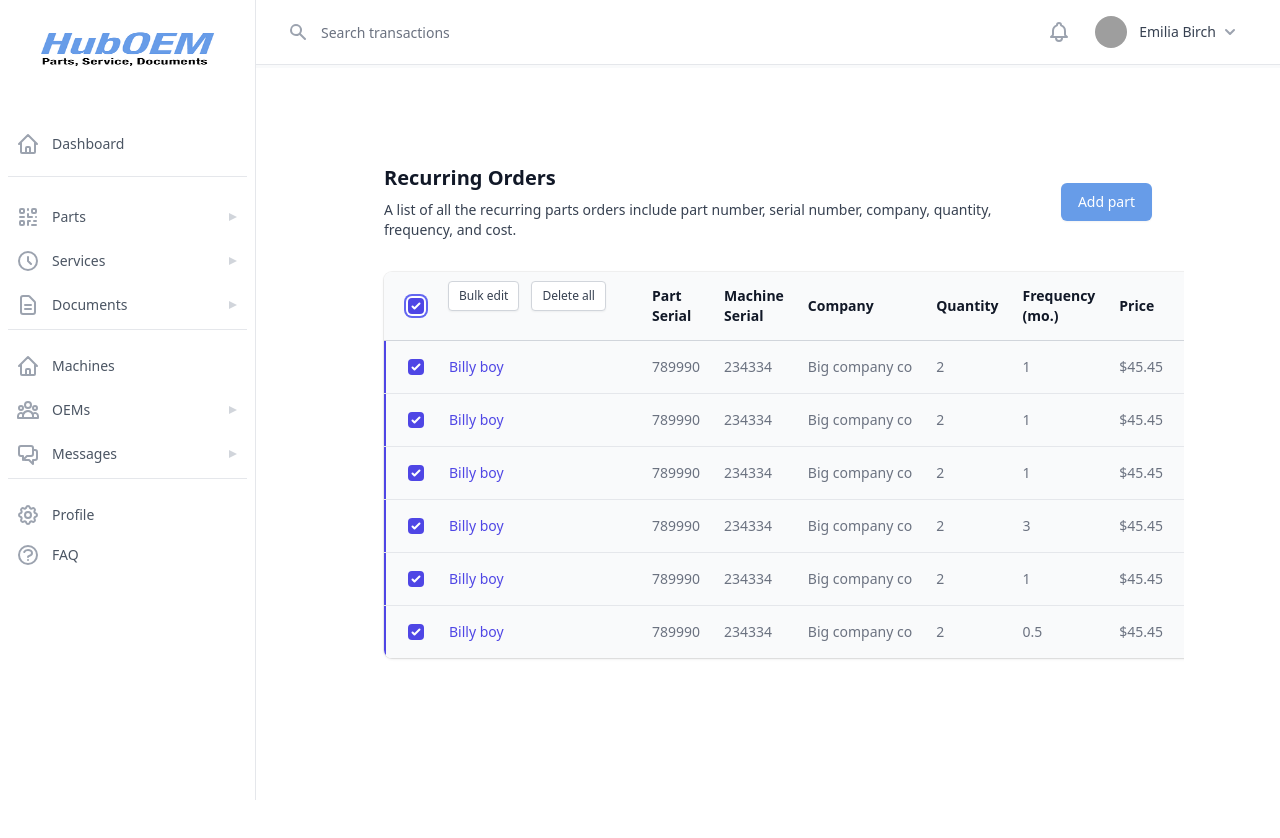
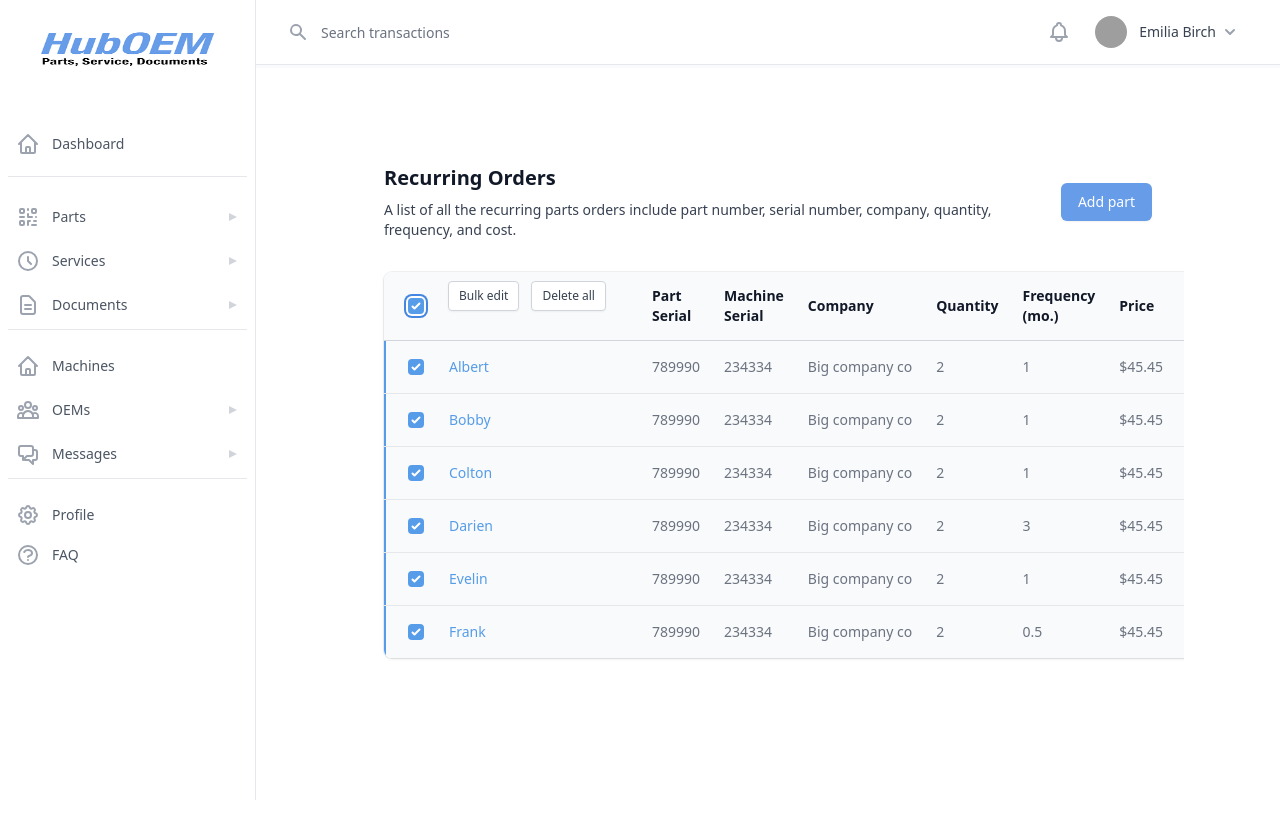
Before and after one commit to HubOEM/huboem-frontend, a React (Create React App) app: page /Recurring_Parts in a window 1280 px wide. Both pictures are taken after a click on the checkbox 416 px from the left and 306 px from the top of the page. Shown: the top 838 px of the page. Built offline with nearby package versions, Linux system fonts and the light colour scheme; grey boxes are pictures that could not be loaded.

Commit message:
recurring orders

```diff
--- a/src/Pages/Parts/RecurringOrders.js
+++ b/src/Pages/Parts/RecurringOrders.js
@@ -1,10 +1,10 @@
 import { useLayoutEffect, useRef, useState } from 'react'
-import { ChevronDownIcon } from '@heroicons/react/solid'
+
 
 
 const parts = [
     {
-        name: 'Billy boy',
+        name: 'Albert',
         serialPart: '234334',
         serialMachine: '789990',
         company: 'Big company co',
@@ -13,7 +13,7 @@ const parts = [
         price: '$45.45',
     },
     {
-        name: 'Billy boy',
+        name: 'Bobby',
         serialPart: '234334',
         serialMachine: '789990',
         company: 'Big company co',
@@ -22,7 +22,7 @@ const parts = [
         price: '$45.45',
     },
     {
-        name: 'Billy boy',
+        name: 'Colton',
         serialPart: '234334',
         serialMachine: '789990',
         company: 'Big company co',
@@ -31,7 +31,7 @@ const parts = [
         price: '$45.45',
     },
     {
-        name: 'Billy boy',
+        name: 'Darien',
         serialPart: '234334',
         serialMachine: '789990',
         company: 'Big company co',
@@ -40,7 +40,7 @@ const parts = [
         price: '$45.45',
     },
     {
-        name: 'Billy boy',
+        name: 'Evelin',
         serialPart: '234334',
         serialMachine: '789990',
         company: 'Big company co',
@@ -49,7 +49,7 @@ const parts = [
         price: '$45.45',
     },
     {
-        name: 'Billy boy',
+        name: 'Frank',
         serialPart: '234334',
         serialMachine: '789990',
         company: 'Big company co',
@@ -82,7 +82,14 @@ function RecurringOrders() {
         setIndeterminate(false)
     }
 
+    const editable = useState(false)
+
+    function handleEdit() {
+        return !editable
+    }
+
     return (
+
         <>
             <div className="min-h-full pb-24 pl-24 pr-24">
                 <div className="lg:pl-64 flex flex-col flex-1">
@@ -104,7 +111,7 @@ function RecurringOrders() {
                                     <select
                                         id="type"
                                         name="type"
-                                        className="appearance-none block w-full bg-none bg-white border border-gray-300 rounded-md pl-3 pr-10 py-2 text-base text-gray-900 focus:outline-none focus:ring-indigo-500 focus:border-indigo-500 sm:text-sm"
+                                        className="appearance-none block w-full bg-none bg-white border border-gray-300 rounded-md pl-3 pr-10 py-2 text-base text-gray-900 focus:outline-none focus:ring-[#4586e1] focus:border-[#4586e1] sm:text-sm"
                                         defaultValue="Serial Number"
                                     >
                                         <option>Machine (Serial #)</option>
@@ -129,7 +136,7 @@ function RecurringOrders() {
                             <div className="mt-4 sm:mt-0 sm:ml-16 sm:flex-none">
                                 <button
                                     type="button"
-                                    className="inline-flex items-center justify-center rounded-md border border-transparent bg-[#679CE8] px-4 py-2 text-sm font-medium text-white shadow-sm hover:bg-[#4586e1] focus:outline-none focus:ring-2 focus:ring-indigo-500 focus:ring-offset-2 sm:w-auto"
+                                    className="inline-flex items-center justify-center rounded-md border border-transparent bg-[#679CE8] px-4 py-2 text-sm font-medium text-white shadow-sm hover:bg-[#4586e1] focus:outline-none focus:ring-2 focus:ring-[#4586e1] focus:ring-offset-2 sm:w-auto"
                                 >
                                     Add part
                                 </button>
@@ -143,13 +150,13 @@ function RecurringOrders() {
                                             <div className="absolute top-0 left-12 flex h-12 items-center space-x-3 bg-gray-50 sm:left-16">
                                                 <button
                                                     type="button"
-                                                    className="inline-flex items-center rounded border border-gray-300 bg-white px-2.5 py-1.5 text-xs font-medium text-gray-700 shadow-sm hover:bg-gray-50 focus:outline-none focus:ring-2 focus:ring-indigo-500 focus:ring-offset-2 disabled:cursor-not-allowed disabled:opacity-30"
+                                                    className="inline-flex items-center rounded border border-gray-300 bg-white px-2.5 py-1.5 text-xs font-medium text-gray-700 shadow-sm hover:bg-gray-50 focus:outline-none focus:ring-2 focus:ring-[#4586e1] focus:ring-offset-2 disabled:cursor-not-allowed disabled:opacity-30"
                                                 >
                                                     Bulk edit
                                                 </button>
                                                 <button
                                                     type="button"
-                                                    className="inline-flex items-center rounded border border-gray-300 bg-white px-2.5 py-1.5 text-xs font-medium text-gray-700 shadow-sm hover:bg-gray-50 focus:outline-none focus:ring-2 focus:ring-indigo-500 focus:ring-offset-2 disabled:cursor-not-allowed disabled:opacity-30"
+                                                    className="inline-flex items-center rounded border border-gray-300 bg-white px-2.5 py-1.5 text-xs font-medium text-gray-700 shadow-sm hover:bg-gray-50 focus:outline-none focus:ring-2 focus:ring-[#4586e1] focus:ring-offset-2 disabled:cursor-not-allowed disabled:opacity-30"
                                                 >
                                                     Delete all
                                                 </button>
@@ -161,7 +168,7 @@ function RecurringOrders() {
                                                     <th scope="col" className="relative w-12 px-6 sm:w-16 sm:px-8">
                                                         <input
                                                             type="checkbox"
-                                                            className="absolute left-4 top-1/2 -mt-2 h-4 w-4 rounded border-gray-300 text-indigo-600 focus:ring-indigo-500 sm:left-6"
+                                                            className="absolute left-4 top-1/2 -mt-2 h-4 w-4 rounded border-gray-300 text-[#569CE8] focus:ring-[#4586e1] sm:left-6"
                                                             ref={checkbox}
                                                             checked={checked}
                                                             onChange={toggleAll}
@@ -195,14 +202,14 @@ function RecurringOrders() {
                                             </thead>
                                             <tbody className="divide-y divide-gray-200 bg-white">
                                                 {parts.map((part) => (
-                                                    <tr key={part.email} className={selectedPart.includes(part) ? 'bg-gray-50' : undefined}>
+                                                    <tr key={part.name} className={selectedPart.includes(part) ? 'bg-gray-50' : undefined}>
                                                         <td className="relative w-12 px-6 sm:w-16 sm:px-8">
                                                             {selectedPart.includes(part) && (
-                                                                <div className="absolute inset-y-0 left-0 w-0.5 bg-indigo-600" />
+                                                                <div className="absolute inset-y-0 left-0 w-0.5 bg-[#569CE8]" />
                                                             )}
                                                             <input
                                                                 type="checkbox"
-                                                                className="absolute left-4 top-1/2 -mt-2 h-4 w-4 rounded border-gray-300 text-indigo-600 focus:ring-indigo-500 sm:left-6"
+                                                                className="absolute left-4 top-1/2 -mt-2 h-4 w-4 rounded border-gray-300 text-[#569CE8] focus:ring-[#4586e1] sm:left-6"
                                                                 value={part.serialPart && part.company}
                                                                 checked={selectedPart.includes(part)}
                                                                 onChange={(e) =>
@@ -217,7 +224,7 @@ function RecurringOrders() {
                                                         <td
                                                             className={classNames(
                                                                 'whitespace-nowrap py-4 pr-3 text-sm font-medium',
-                                                                selectedPart.includes(part) ? 'text-indigo-600' : 'text-gray-900'
+                                                                selectedPart.includes(part) ? 'text-[#569CE8]' : 'text-gray-900'
                                                             )}
                                                         >
                                                             {part.name}
@@ -229,9 +236,9 @@ function RecurringOrders() {
                                                         <td className="whitespace-nowrap px-3 py-4 text-sm text-gray-500">{part.frequency}</td>
                                                         <td className="whitespace-nowrap px-3 py-4 text-sm text-gray-500">{part.price}</td>
                                                         <td className="whitespace-nowrap py-4 pl-3 pr-4 text-right text-sm font-medium sm:pr-6">
-                                                            <a href="#" className="text-[#679CE8] hover:text-[#4586e1]">
+                                                            <button onClick={handleEdit} className="text-[#679CE8] hover:text-[#4586e1]">
                                                                 Edit<span className="sr-only">, {part.name}</span>
-                                                            </a>
+                                                            </button>
                                                         </td>
                                                     </tr>
                                                 ))}
```
